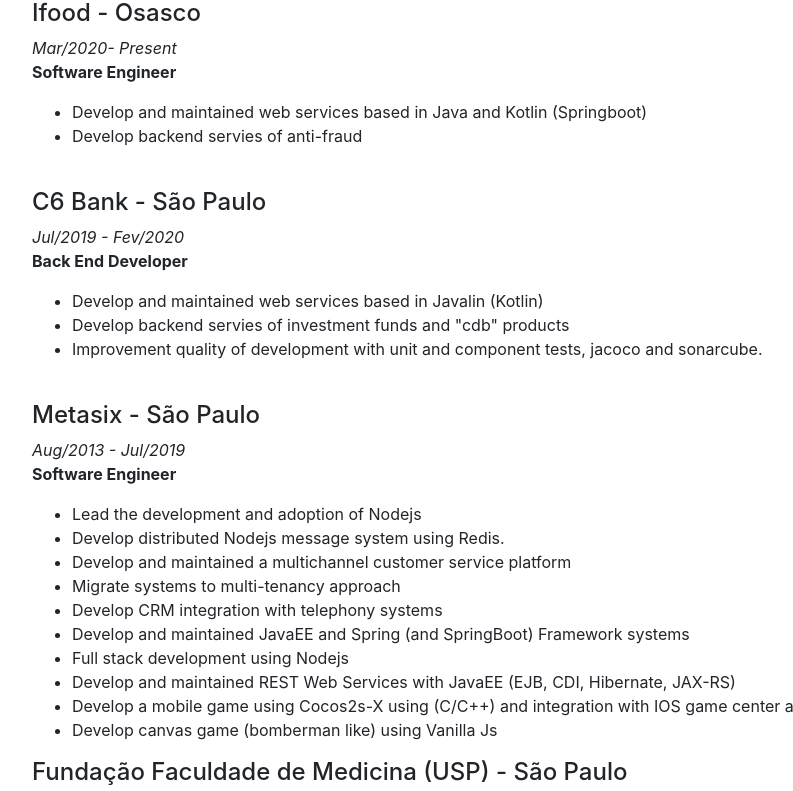
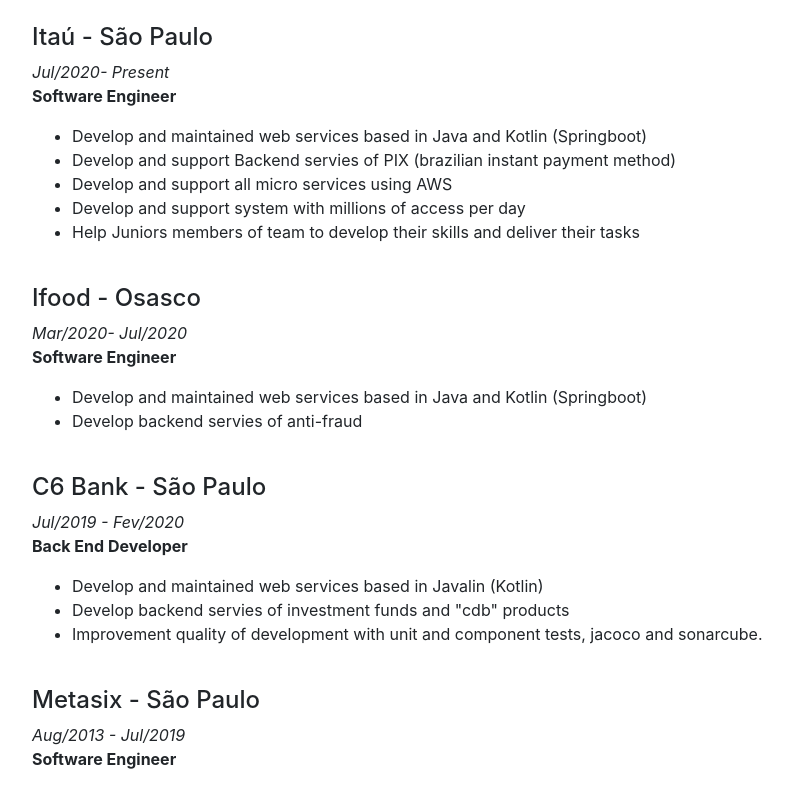
Before and after one commit to fabiomaciel/fabiomaciel.github.io, a plain HTML site: page index.html in a window 1280 px wide. Shown: the part 309-1100 px from the top of the page, without its empty margins (23-816 px from the left). Drawn offline with nearby package versions, Linux system fonts and the light colour scheme.

Commit message:
add itau exp

```diff
--- a/index.html
+++ b/index.html
@@ -38,6 +38,7 @@
 <ul class="list">
 <li>macielfsouza@gmail.com</li>
 <li>github.com/fabiomaciel</li>
+<li>linkedin.com/in/fabiomaciel</li>
 <li>+55 11 9 72191685</li>
 <li>Brazilian</li>
 </ul>
@@ -45,8 +46,20 @@
 <a name="experi_ncia_profissional"></a><h2>Experience<a class="anchorlink" href="#experi_ncia_profissional"></a></h2>
 <br />
 
+<a name="itau___s_o_paulo"></a><h4>Itaú - São Paulo<a class="anchorlink" href="#itau___s_o_paulo"></a></h4>
+<p><i>Jul/2020- Present</i><br/>
+<strong>Software Engineer</strong></p>
+<ul class="list">
+<li>Develop and maintained web services based in Java and Kotlin (Springboot)</li>
+<li>Develop and support Backend servies of PIX (brazilian instant payment method)</li>
+<li>Develop and support all micro services using AWS</li>
+<li>Develop and support system with millions of access per day</li>
+<li>Help Juniors members of team to develop their skills and deliver their tasks</li>
+</ul>
+<br />
+
 <a name="ifood___osasco"></a><h4>Ifood - Osasco<a class="anchorlink" href="#ifood___osasco"></a></h4>
-<p><i>Mar/2020- Present</i><br/>
+<p><i>Mar/2020- Jul/2020</i><br/>
 <strong>Software Engineer</strong></p>
 <ul class="list">
 <li>Develop and maintained web services based in Java and Kotlin (Springboot)</li>
@@ -54,7 +67,7 @@
 </ul>
 <br />
 
-<a name="c6bank___s_o_paulo"></a><h4>C6 Bank - São Paulo<a class="anchorlink" href="#metasix___s_o_paulo"></a></h4>
+<a name="c6bank___s_o_paulo"></a><h4>C6 Bank - São Paulo<a class="anchorlink" href="#c6bank___s_o_paulo"></a></h4>
 <p><i>Jul/2019 - Fev/2020</i><br/>
 <strong>Back End Developer</strong></p>
 <ul class="list">
```
Also changed, not shown: 1 other file.
